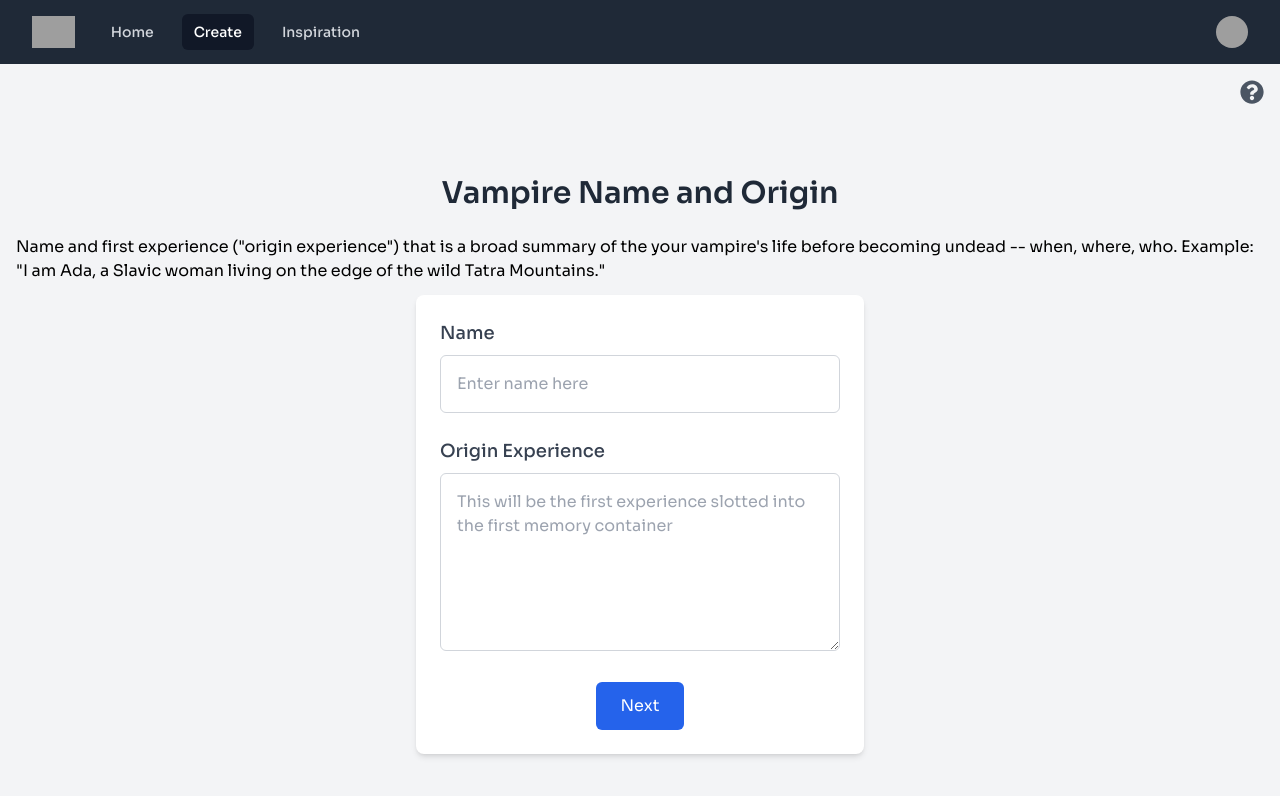
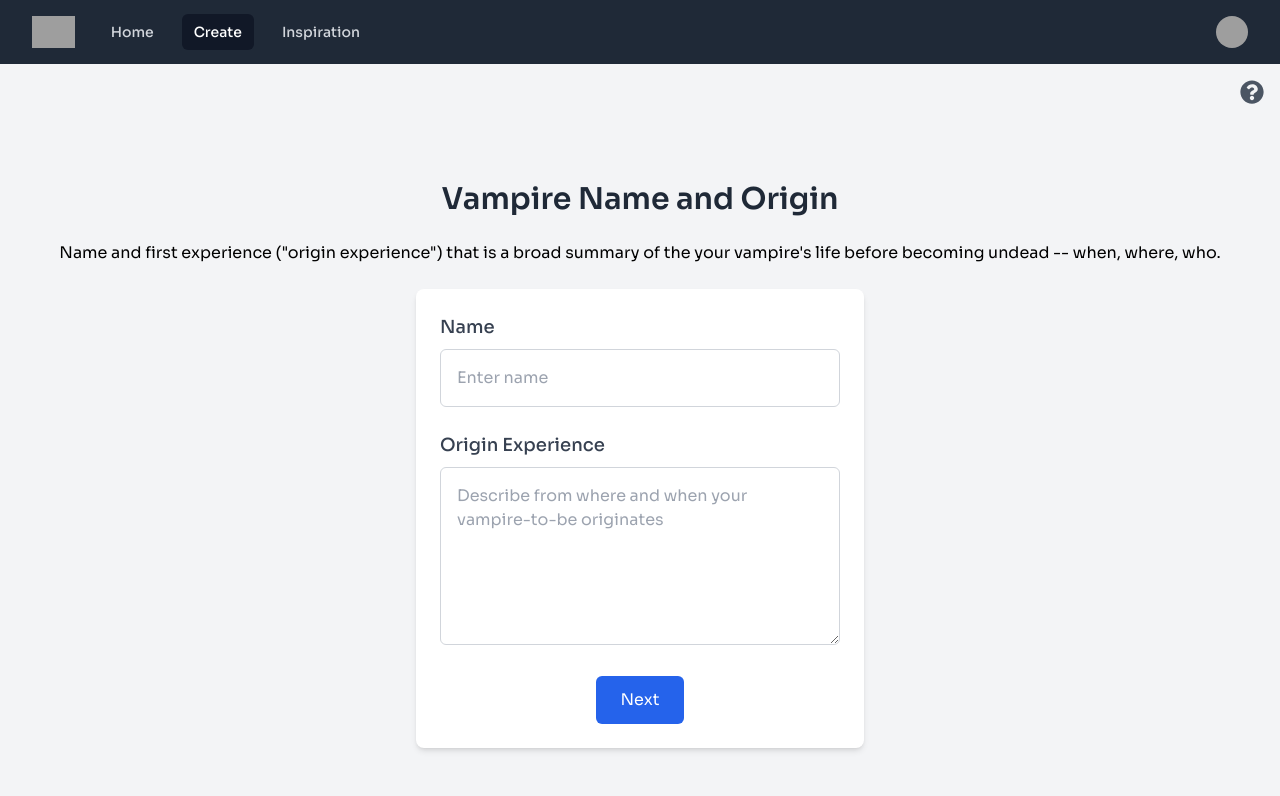
Before and after one commit to kellyjellykitten/vampire-game, a React (Vite) app: page /create/name in a window 1280 px wide. Shown: the top 796 px of the page. Built offline with nearby package versions, Linux system fonts and the light colour scheme; grey boxes are pictures that could not be loaded.

Commit message:
change "name" property to object named Origin containing name and the first experience; removed vampireProgress component

```diff
--- a/src/components/VampireProgress.jsx
+++ /dev/null
@@ -1,52 +0,0 @@
-import { useVampire } from '../VampireContext';
-
-const VampireProgress = () => {
-    const { vampire } = useVampire();
-
-    return (
-        <div className="fixed right-0 top-0 h-screen w-64 p-4 bg-gray-100 shadow-lg overflow-y-auto">
-            <h1 className="text-lg font-bold mb-2">Vampire Progress</h1>
-            <p><strong>Name:</strong> {vampire.name || "Not entered yet"}</p>
-            <p><strong>Origin:</strong> {vampire.memories[0].experiences[0] || "Not entered yet"}</p>
-
-            <h2 className="font-bold mt-3">Side Characters</h2>
-            <ul>
-                {vampire.sideCharacters.map((sc, index) => (
-                    <li key={index}>{sc || `Side Character ${index + 1} not entered yet`}</li>
-                ))}
-            </ul>
-
-            <h2 className="font-bold mt-3">Skills</h2>
-            <ul>
-                {vampire.skills.map((skill, index) => (
-                    <li key={index}>{skill || `Skill ${index + 1} not entered yet`}</li>
-                ))}
-            </ul>
-
-            <h2 className="font-bold mt-3">Resources</h2>
-            <ul>
-                {vampire.resources.map((resource, index) => (
-                    <li key={index}>{resource || `Resource ${index + 1} not entered yet`}</li>
-                ))}
-            </ul>
-
-            <h2 className="font-bold mt-3">Memories</h2>
-            {vampire.memories.map((memory, index) => (
-                <div key={index}>
-                    <p className="font-semibold">Memory {index + 1}</p>
-                    <ul>
-                        {memory.experiences.map((exp, expIndex) => (
-                            <li key={expIndex}>{exp || `Experience ${expIndex + 1} not entered yet`}</li>
-                        ))}
-                    </ul>
-                </div>
-            ))}
-
-            <h2 className="font-bold mt-3">Conversion</h2>
-            <p><strong>Immortal:</strong> {vampire.conversion?.[0]?.immortal || "Not entered yet"}</p>
-            <p><strong>Mark:</strong> {vampire.conversion?.[0]?.mark || "Not entered yet"}</p>
-        </div>
-    )
-}
-
-export default VampireProgress;
--- a/src/pages/VampireNamePage.jsx
+++ b/src/pages/VampireNamePage.jsx
@@ -1,62 +1,86 @@
 import { useState } from 'react';
 import { useNavigate } from 'react-router-dom';
 import { useSelector, useDispatch } from 'react-redux';
-import { setName, setMemoryExperience } from '../vampireSlice';
+import { setOrigin, setMemoryExperience } from '../vampireSlice';
 import NextButton from '../components/NextButton';
 import HelpModal from '../components/HelpModal';
 
 const VampireNamePage = () => {
+    const navigate = useNavigate();
     const dispatch = useDispatch();
 
-    // get vampire state
-    const vampire = useSelector((state) => state.vampire);
+    // Get current origin state from redux (if any)
+    const currentOrigin = useSelector(state =>
+        state.vampire?.origin?.[0] || {
+            name: "",
+            originExperience: ""
+        }
+    );
 
-    // ensure memories exist before accessing before using find()
-    const originMemory = vampire.memories?.find((mem) => mem.id === "1");
+    // Local state to manage form inputs
+    const [originDetails, setOriginDetails] = useState({
+        name: currentOrigin.name,
+        originExperience: currentOrigin.originExperience
+    });
 
-    const [name, setLocalName] = useState(vampire.name);
-    const [origin, setOrigin] = useState(originMemory ? originMemory.experiences[0] : "");
-
-    const navigate = useNavigate();
+    const handleInputChange = (field, value) => {
+        setOriginDetails(prev => ({
+            ...prev,
+            [field]: value
+        }));
+    };
 
     const handleSubmit = (e) => {
         e.preventDefault();
-        dispatch(setName(name));
-        dispatch(setMemoryExperience({ memoryId: "1", experienceIndex: 0, value: origin }));
+
+        // Dispatch action to update origin state
+        dispatch(setOrigin({
+            name: originDetails.name,
+            originExperience: originDetails.originExperience
+        }));
+
+        // Dispatch action to set origin experience in first memory
+        dispatch(setMemoryExperience({
+            memoryId: "1",
+            experienceIndex: 0,
+            value: originDetails.originExperience
+        }));
+
         navigate('/create/characters');
     };
 
     return (
         <div className="relative flex flex-col items-center justify-center min-h-screen bg-gray-100 p-4">
             <h1 className="text-3xl font-semibold text-gray-800 mb-6">Vampire Name and Origin</h1>
-            <p className="mb-3">Name and first experience (&quot;origin experience&quot;) that is a broad summary of the your vampire&apos;s life before becoming undead -- when, where, who. Example: &quot;I am Ada, a Slavic woman living on the edge of the wild Tatra Mountains.&quot;</p>
+            <p className="mb-6">Name and first experience (&quot;origin experience&quot;) that is a broad summary of the your vampire&apos;s life before becoming undead -- when, where, who.</p>
+
             <form onSubmit={handleSubmit} className="w-full max-w-md bg-white p-6 rounded-lg shadow-md">
                 <div className="mb-6">
                     <label htmlFor="name" className="block text-lg font-medium text-gray-700 mb-2">Name</label>
                     <input
                         type="text"
                         id="name"
-                    name="name"
-                    value={name || ''}
-                    onChange={(e) => setLocalName(e.target.value)}
-                    placeholder="Enter name here"
+                        value={originDetails.name}
+                        onChange={(e) => handleInputChange('name', e.target.value)}
+                        placeholder="Enter name"
                         required
                         className="w-full p-4 border border-gray-300 rounded-md focus:outline-none focus:ring-2 focus:ring-blue-500 focus:border-blue-500"
                     />
                 </div>
+
                 <div className="mb-6">
-                <label htmlFor="name" className="block text-lg font-medium text-gray-700 mb-2">Origin Experience</label>
+                    <label htmlFor="originExperience" className="block text-lg font-medium text-gray-700 mb-2">Origin Experience</label>
                     <textarea
-                    id="origin"
-                    name="origin"
-                    value={origin}
-                    onChange={(e) => setOrigin(e.target.value)}
-                    placeholder="This will be the first experience slotted into the first memory container"
+                        id="originExperience"
+                        value={originDetails.originExperience}
+                        onChange={(e) => handleInputChange('originExperience', e.target.value)}
+                        placeholder="Describe from where and when your vampire-to-be originates"
                         required
                         rows="6"
                         className="w-full p-4 border border-gray-300 rounded-md focus:outline-none focus:ring-2 focus:ring-blue-500 focus:border-blue-500"
                     />
                 </div>
+
                 <div className="flex justify-center">
                     <NextButton onClick={handleSubmit} />
                 </div>
--- a/src/pages/VampireSummaryPage.jsx
+++ b/src/pages/VampireSummaryPage.jsx
@@ -24,10 +24,19 @@ const VampireMarkPage = () => {
             <div className="w-full max-w-2xl bg-white shadow-lg rounded-lg p-8">
                 <h1 className="text-3xl font-bold text-center mb-8 text-gray-800">Vampire Character Summary</h1>
 
-                {/* Name Section */}
+                {/* Origin Section */}
                 <section className="mb-6">
-                    <h2 className="text-2xl font-semibold mb-4 border-b pb-2">Name</h2>
-                    <p className="text-lg">{vampire.name || 'No name provided'}</p>
+                    <h2 className="text-2xl font-semibold mb-4 border-b pb-2">Origin</h2>
+                    {vampire.origin.map((origin, index) => (
+                        <div key={index}>
+                            <p className="text-lg mb-2">
+                                <strong>Name:</strong> {origin.name || 'No name provided'}
+                            </p>
+                            <p className="text-lg">
+                                <strong>Origin Experience:</strong> {origin.originExperience || 'Not specified'}
+                            </p>
+                        </div>
+                    ))}
                 </section>
 
                 {/* Side Characters Section */}
@@ -101,7 +110,6 @@ const VampireMarkPage = () => {
                     ))}
                 </section>
 
-                {/* Navigation Buttons */}
                 <div className="flex justify-between mt-8">
                     <BackButton onClick={handleBack} />
                     <NextButton onClick={handleSubmit} label="Finalize Vampire" />
--- a/src/vampireSlice.js
+++ b/src/vampireSlice.js
@@ -3,7 +3,10 @@ import { createSlice } from "@reduxjs/toolkit";
 // initialize vampire object to state
 const initialState = {
     vampire: {
-        name: "",
+        origin: [{
+            name: "",
+            originExperience: ""
+        }],
         sideCharacters: ["", "", ""],
         skills: ["", "", ""],
         resources: ["", "", ""],
@@ -27,8 +30,8 @@ const vampireSlice = createSlice({
     name: "vampire",
     initialState,
     reducers: {
-        setName: (state, action) => {
-            state.vampire.name = action.payload;
+        setOrigin: (state, action) => {
+            state.vampire.origin[0] = action.payload;
         },
         setSideCharacters: (state, action) => {
             const { index, value } = action.payload;
@@ -72,7 +75,7 @@ const vampireSlice = createSlice({
 });
 
 export const {
-    setName,
+    setOrigin,
     setSideCharacters,
     setSkills,
     setResources,
```
Lines whose indentation alone changed are shown as unchanged.
